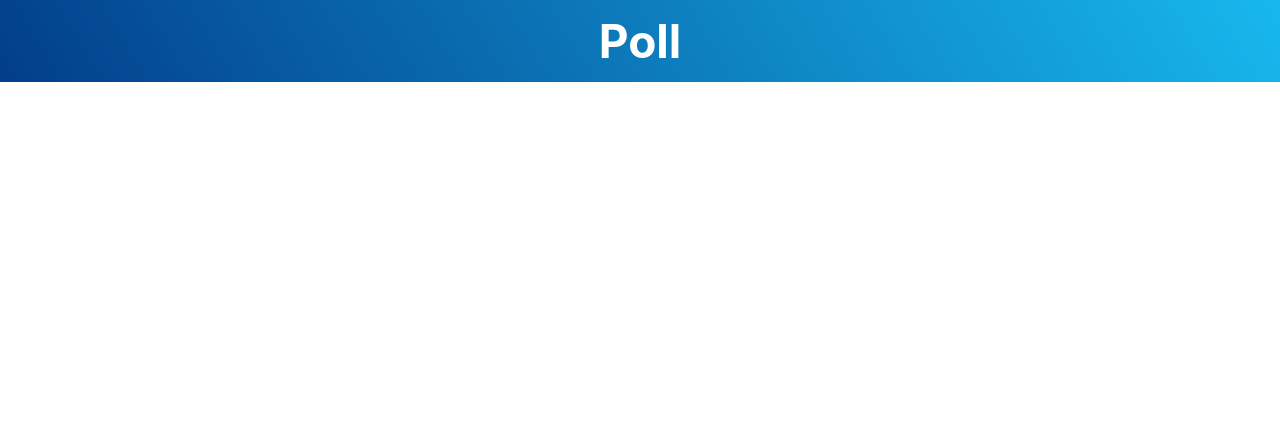
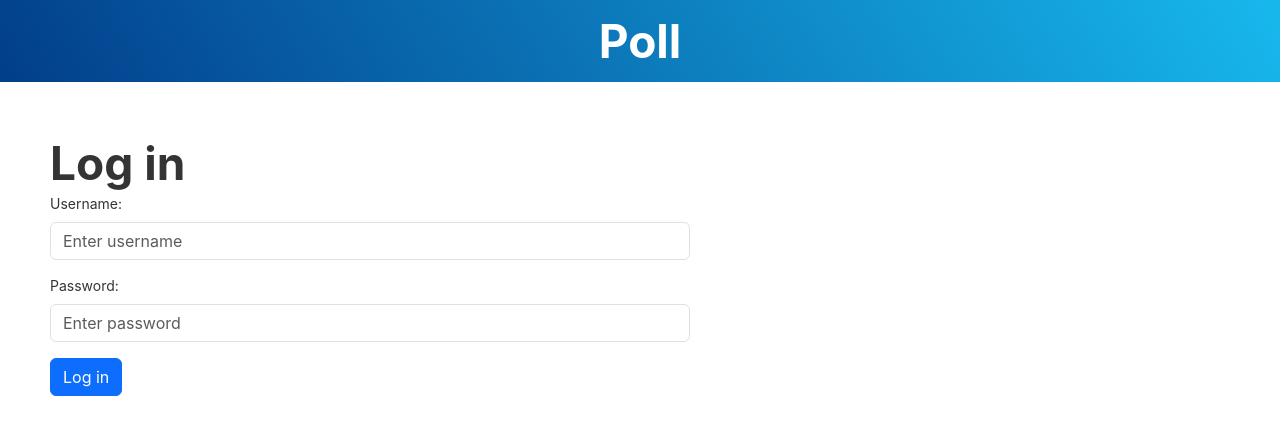
Before and after one commit to tanvir-sahota/poll, a React (Create React App) app in the folder frontend/: page /log_in in a window 1280 px wide. Before the commit this address had no page. Shown: the top 434 px of the page. Built offline with nearby package versions, Linux system fonts and the light colour scheme.

Commit message:
Add login form component base.
This serves as a template for the component. It is based on the sign up form.

```diff
--- a/frontend/src/App.js
+++ b/frontend/src/App.js
@@ -6,6 +6,7 @@ import Classroom from './pages/Classroom'
 import QuestionBankPage from './pages/QuestionBankPage';
 import Navbar from './components/Navbar'
 import SignupForm from './components/SignupForm'
+import LoginForm from './components/LoginForm'
 
 
 function App() {
@@ -18,6 +19,10 @@ function App() {
             <Route
               path="/sign_up"
               element={<SignupForm />}
+            />
+            <Route
+                path="/log_in"
+                element={<LoginForm />}
             />
             <Route
               path="/dashboard"
--- /dev/null
+++ b/frontend/src/components/LoginForm.js
@@ -0,0 +1,90 @@
+import React from "react";
+import "bootstrap/dist/css/bootstrap.css";
+import { useForm, Controller } from 'react-hook-form';
+import { Form, Button } from "react-bootstrap";
+
+const LoginForm = () => {
+  const { handleSubmit, control, setError, formState: { errors } } = useForm();
+
+  const onSubmit = async (data) => {
+    const response = await fetch("http://localhost:4000/api/users", {
+      method: "POST",
+      body: JSON.stringify(data),
+      headers: {
+        "Content-Type": "application/json",
+      },
+    });
+    const json = await response.json();
+
+    if (!response.ok) {
+      console.log("NOT Logged in: ", json);
+      setError("username", { message: json.error })
+    }
+    if (response.ok) {
+      console.log("Logged in: ", json);
+    }
+  };
+
+  return (
+    <div
+      className="form-container"
+      style={{ display: "block", width: 700, padding: 30 }}
+    >
+      <Form className="login" onSubmit={handleSubmit(onSubmit)}>
+        <h1>Log in</h1>
+        <Form.Group className="mb-3">
+          <Form.Label htmlFor="username">Username:</Form.Label>
+          <Controller
+            name="username"
+            control={control}
+            rules={{ required: 'Username is required' }}
+            render={({ field }) => (
+              <div>
+                <Form.Control
+                  id="username"
+                  placeholder="Enter username"
+                  type="text"
+                  {...field}
+                  isInvalid={!!errors.username}
+                />
+                <Form.Control.Feedback type="invalid" className="text-danger">
+                  {errors.username && errors.username.message}
+                </Form.Control.Feedback>
+              </div>
+            )}
+          />
+        </Form.Group>
+
+        <Form.Group className="mb-3">
+          <Form.Label htmlFor="password">Password:</Form.Label>
+          <Controller
+            name="password"
+            control={control}
+            rules={{ required: 'Password is required' }}
+            render={({ field }) => (
+              <div>
+                <Form.Control
+                  id="password"
+                  placeholder="Enter password"
+                  type="password"
+                  {...field}
+                  isInvalid={!!errors.password}
+                />
+                <Form.Control.Feedback type="invalid" className="text-danger">
+                  {errors.password && errors.password.message}
+                </Form.Control.Feedback>
+              </div>
+            )}
+          />
+        </Form.Group>
+
+        <Button variant="primary" type="submit">
+          Log in
+        </Button>
+        {errors.apiError && <div className="error">{errors.apiError.message}</div>}
+      </Form>
+    </div>
+  );
+};
+
+export default LoginForm;
```
